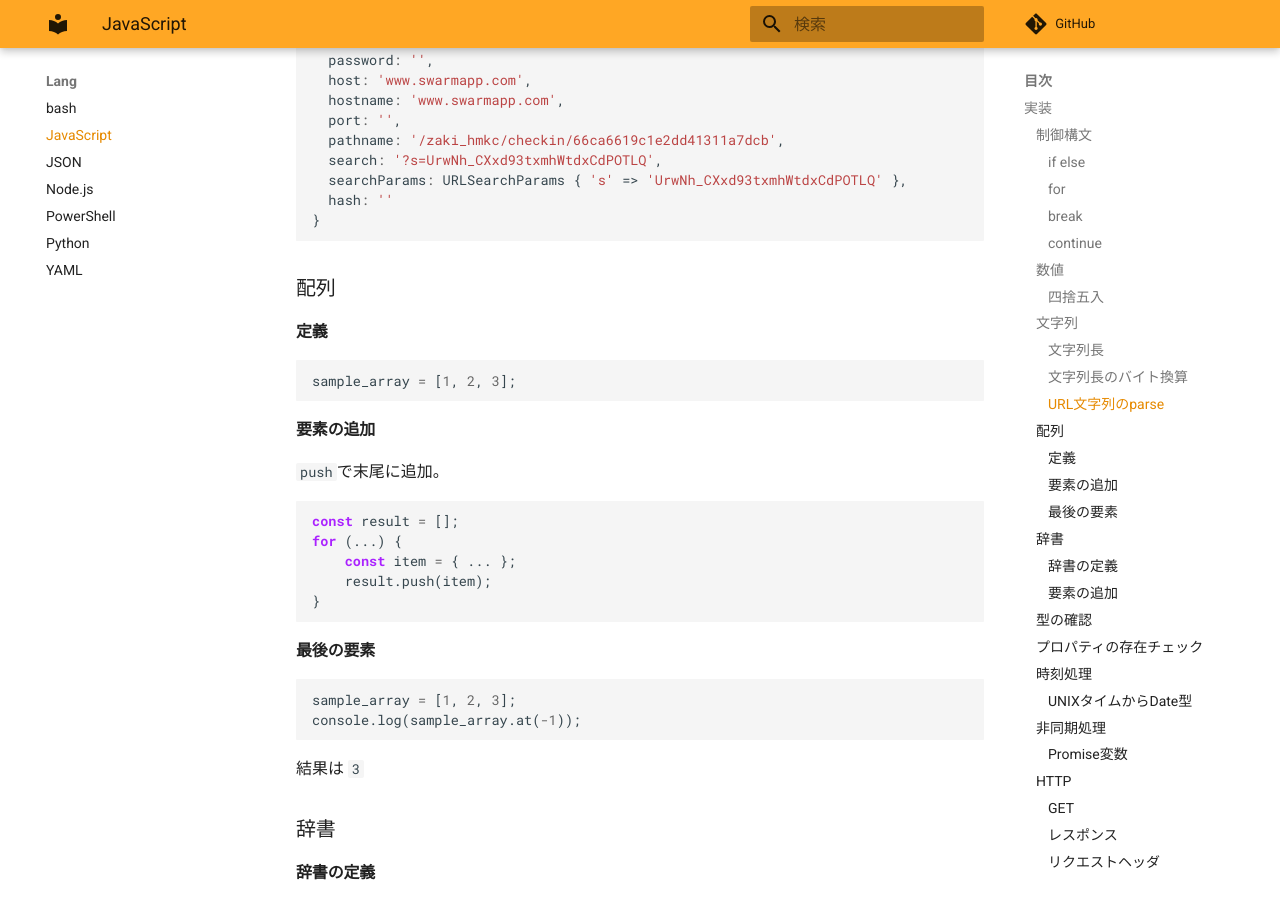
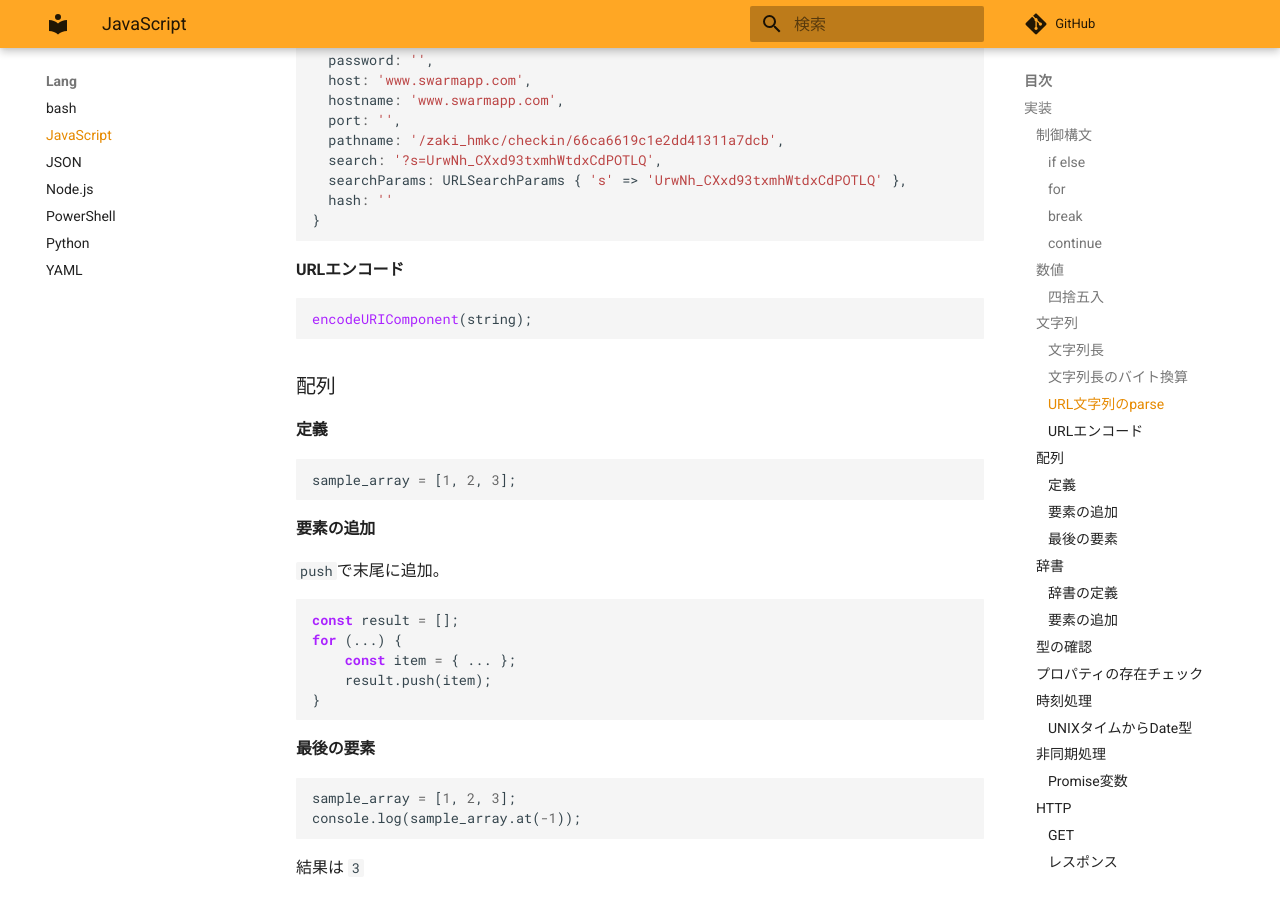
Before and after one commit to zaki-lknr/docs, an MkDocs documentation site: the page built from docs/lang/js.md, in a window 1280 px wide and 900 px high, scrolled down 2022 px. Built offline with MkDocs 1.6.1 and Material for MkDocs 9.7.7, drawn with Linux system fonts in a browser that asks for light colours; comment, search, counter and statistics services are not loaded.

Commit message:
add: lang/javascript: urlエンコード

````diff
--- a/docs/lang/js.md
+++ b/docs/lang/js.md
@@ -105,6 +105,12 @@ URL {
   searchParams: URLSearchParams { 's' => 'UrwNh_CXxd93txmhWtdxCdPOTLQ' },
   hash: ''
 }
+```
+
+#### URLエンコード
+
+```javascript
+encodeURIComponent(string);
 ```
 
 ### 配列
````
